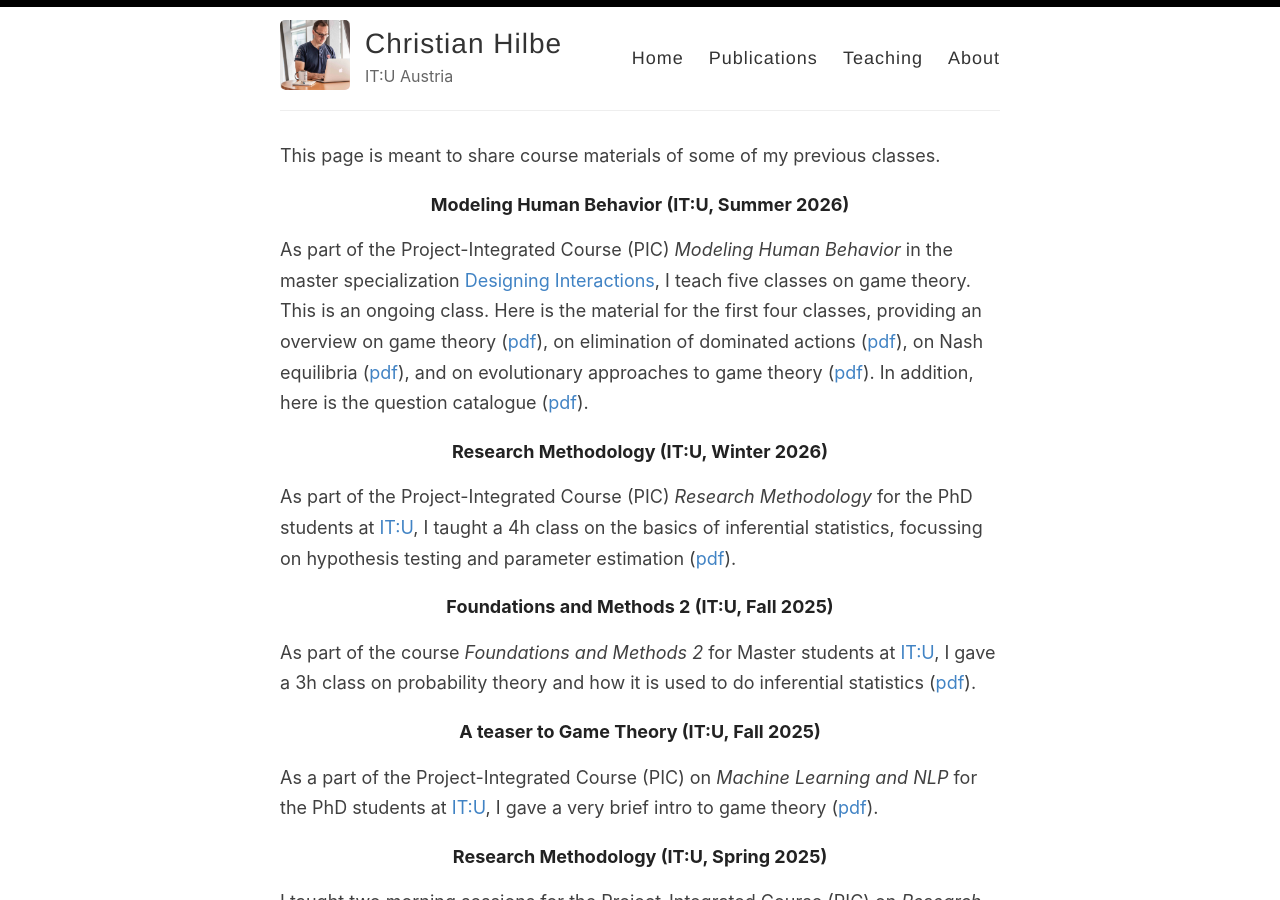
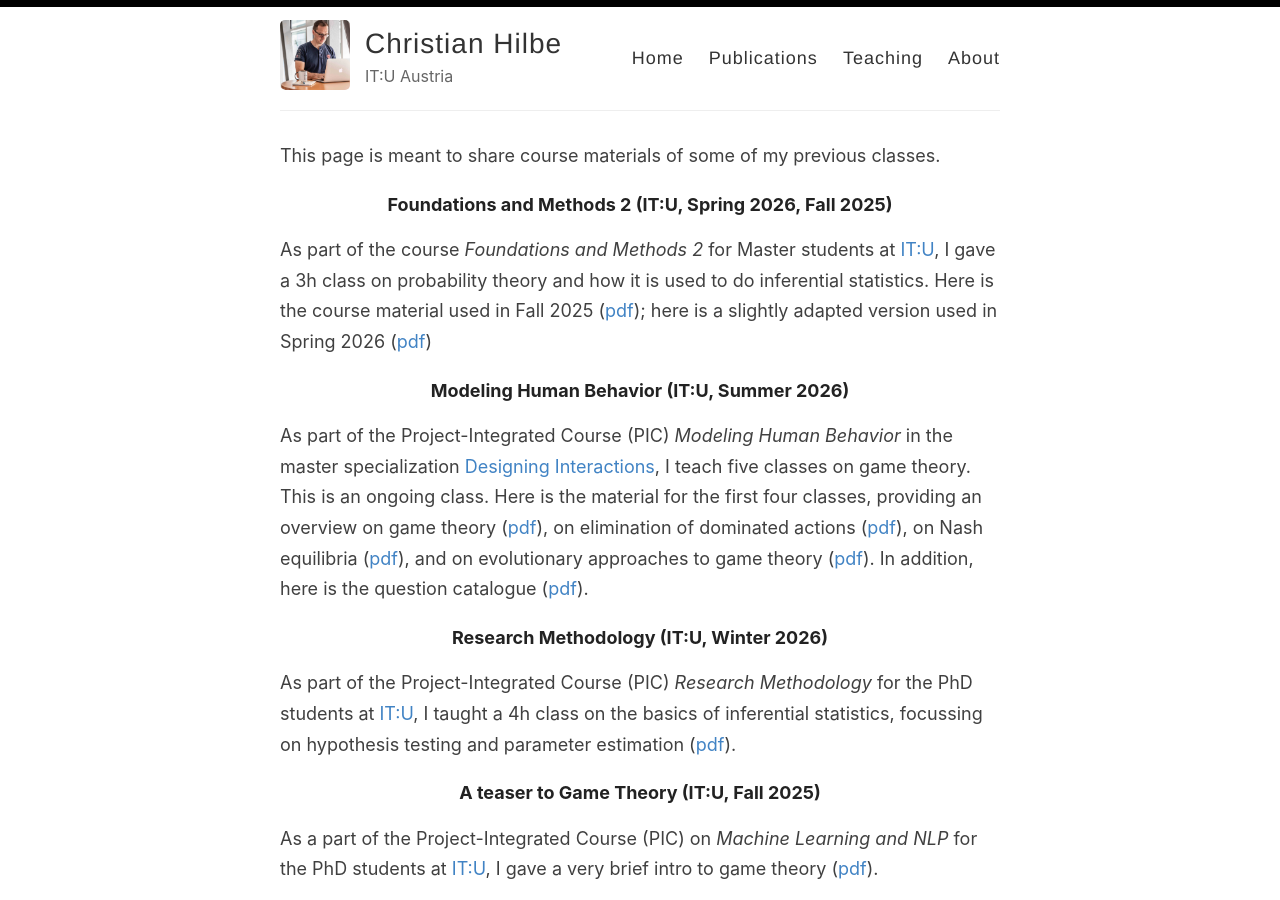
Before and after one commit to christian-hilbe/christian-hilbe.github.io, a Jekyll site: the page built from _pages/teaching.md, in a window 1280 px wide and 900 px high. Built offline with Jekyll 4.4.1, drawn with Linux system fonts in a browser that asks for light colours.

Commit message:
CH: Updating teaching: FM2

```diff
--- a/_pages/teaching.md
+++ b/_pages/teaching.md
@@ -6,16 +6,16 @@ permalink: /teaching/
 
 This page is meant to share course materials of some of my previous classes.
 
+###### Foundations and Methods 2 (IT:U, Spring 2026, Fall 2025)
+
+As part of the course *Foundations and Methods 2* for Master students at [IT:U](https://it-u.at/en/), I gave a 3h class on probability theory and how it is used to do inferential statistics. Here is the course material used in Fall 2025 ([pdf](../files/teaching/2026_FM2/Notes_Probability.pdf)); here is a slightly adapted version used in Spring 2026 ([pdf](../files/teaching/2026_FM2/Notes_Probability_v2.pdf))
+
 ###### Modeling Human Behavior (IT:U, Summer 2026)
 As part of the Project-Integrated Course (PIC) *Modeling Human Behavior* in the master specialization [Designing Interactions](https://it-u.at/en/study-program/designing-interactions_2/), I teach five classes on game theory.
 This is an ongoing class. Here is the material for the first four classes, providing an overview on game theory ([pdf](../files/teaching/2026_MHB/Notes_Pt1.pdf)), on elimination of dominated actions ([pdf](../files/teaching/2026_MHB/Notes_Pt2.pdf)), on Nash equilibria ([pdf](../files/teaching/2026_MHB/Notes_Pt3.pdf)), and on evolutionary approaches to game theory ([pdf](../files/teaching/2026_MHB/Notes_Pt4.pdf)). In addition, here is the question catalogue ([pdf](../files/teaching/2026_MHB/Content_Overview.pdf)).
 
 ###### Research Methodology (IT:U, Winter 2026)
 As part of the Project-Integrated Course (PIC) *Research Methodology* for the PhD students at [IT:U](https://it-u.at/en/), I taught a 4h class on the basics of inferential statistics, focussing on hypothesis testing and parameter estimation ([pdf](../files/teaching/2026_ResearchMethodology/Notes_Statistics.pdf)).
-
-###### Foundations and Methods 2 (IT:U, Fall 2025)
-
-As part of the course *Foundations and Methods 2* for Master students at [IT:U](https://it-u.at/en/), I gave a 3h class on probability theory and how it is used to do inferential statistics ([pdf](../files/teaching/2026_FM2/Notes_Probability.pdf)).
 
 ###### A teaser to Game Theory (IT:U, Fall 2025)
 
```
Also changed, not shown: 1 other file.
